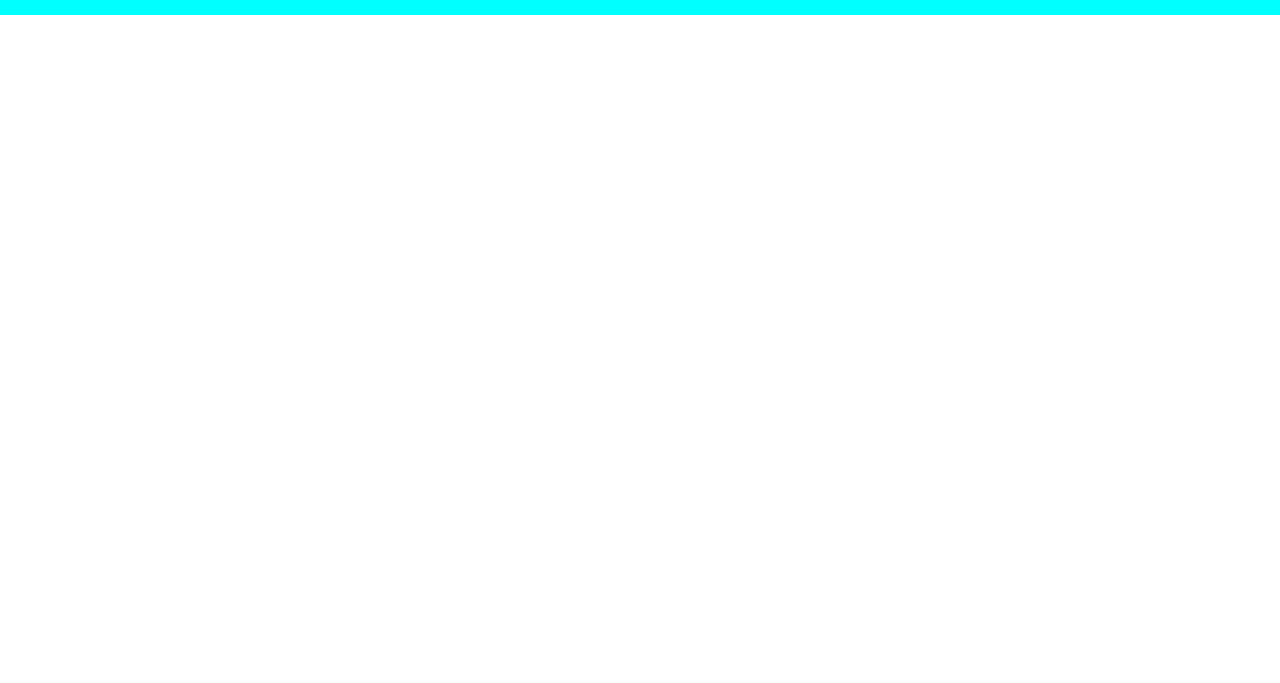
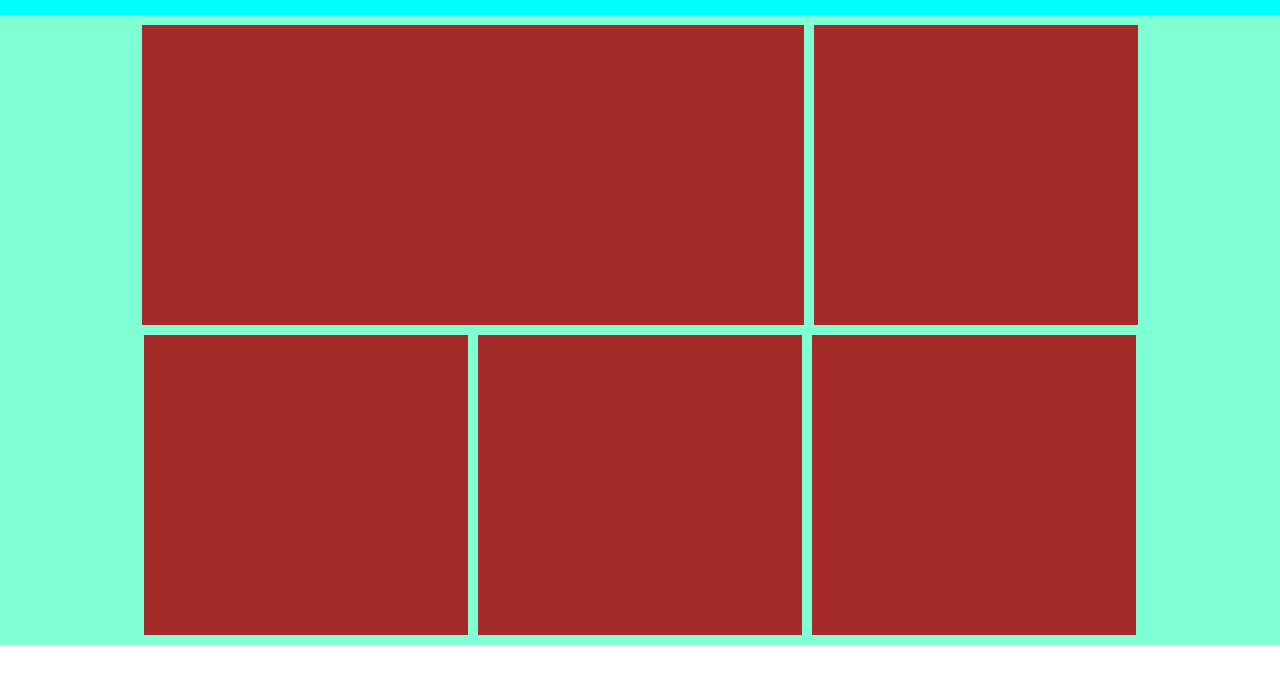
Before and after one commit to matteocenci/htmlcss-responsive-layout, a plain HTML site: page index.html in a window 1280 px wide. Shown: the part 65-748 px from the top of the page. Drawn offline with Linux system fonts and the light colour scheme.

Commit message:
feat: first section done and responsive

```diff
--- a/css/style.css
+++ b/css/style.css
@@ -10,6 +10,8 @@ img {
     max-width: 100%;
 }
 
+
+/* Header */
 .header-container {
     display: flex;
     align-items: center;
@@ -30,6 +32,9 @@ img {
 .nav{
     display: none;
 }
+
+/* /Header */
+
 
 @media screen and (min-width: 768px) {
 
@@ -54,3 +59,51 @@ img {
         margin: 10px;
     }
 }
+/* Main */
+.main-container {
+    width: 100vw;
+    display: flex;
+    flex-direction: column;
+    align-items: center;
+
+
+
+    /* Debug */
+    /* height: 100vh; */
+    background-color: aquamarine;
+}
+
+.card {
+    width: 300px;
+
+    margin-top: 15px;
+
+    /* Debug */
+    height: 300px;
+    background-color: brown;
+}
+
+@media screen and (min-width: 768px) {
+    .main-container{
+        flex-direction: row;
+        flex-wrap: wrap;
+        justify-content: center;
+        padding: 5px;
+    }
+
+    .card{
+        width: calc(90% / 3);
+        margin: 5px;
+    }
+
+    .large{
+        width: calc((92% /3)*2);
+    }
+
+}
+
+@media screen and (min-width: 992px){
+    .main-container{
+        padding: 5px 100px;
+    }
+}
--- a/index.html
+++ b/index.html
@@ -37,14 +37,21 @@
                 <i class="fa-solid fa-bars"></i>
 
             </a>
+        </div>
+    </header>
 
-        </div>
 
-    </header>
     <!-- /Header and Nav -->
 
     <!-- Main -->
     <main>
+        <div class="main-container">
+            <div class="card large"></div>
+            <div class="card"></div>
+            <div class="card"></div>
+            <div class="card"></div>
+            <div class="card"></div>
+        </div>
 
     </main>
     <!-- /Main -->
```
